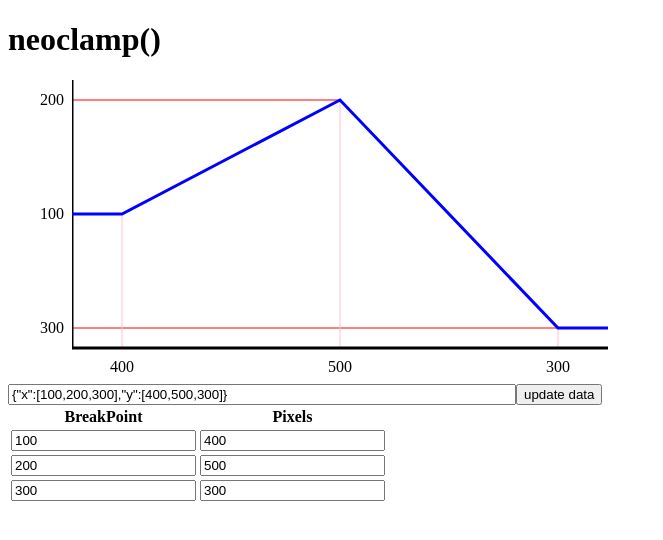
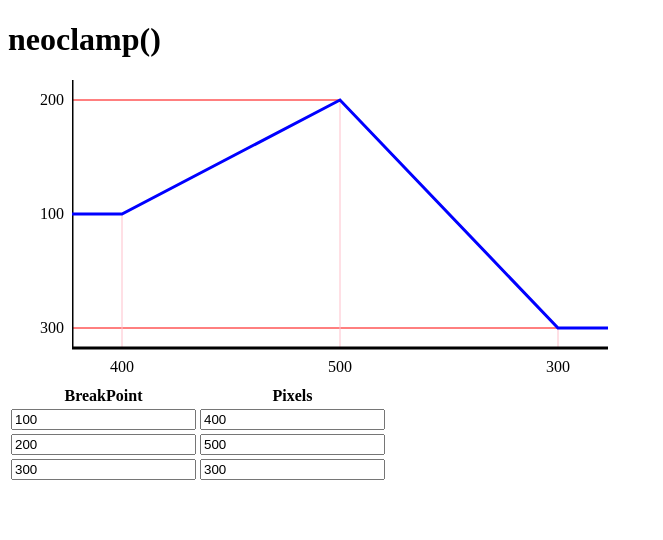
Before and after one commit to MeiWagatsuma/neoclamp, a React (Vite) app: page / in a window 1280 px wide. Shown: the top 540 px of the page, without its empty margins (0-663 px from the left). Built offline with nearby package versions, Linux system fonts and the light colour scheme.

Commit message:
Added onChangeHandler to table

```diff
--- a/src/App.tsx
+++ b/src/App.tsx
@@ -1,34 +1,28 @@
 import Graph from './Graph'
 import { useState } from 'react'
-import { styled } from '@stitches/react'
 import Table from './Table'
+import { OnChangeHandler, Data } from './type'
 
 function App(): JSX.Element {
-  const [data, setData] = useState({
+  const [data, setData] = useState<Data>({
     x: [100, 200, 300],
     y: [400, 500, 300]
   })
 
-  const [input, setInput] = useState(JSON.stringify(data))
-  const onChangeHandler = (e: any): void => {
-    setInput(e.target.value)
-  }
-  const onClickHandler = (): void => {
-    setData(JSON.parse(input))
+  const onChangeHandler: OnChangeHandler = (e, key, index) => {
+    const result: Data = { ...data }
+    result[key][index] = Number(e.target.value)
+    console.log(result)
+    setData(result)
   }
 
   return (
     <div className="App">
       <h1>neoclamp()</h1>
       <Graph width={600} height={300} data={data} marginX={100} marginY={40} />
-      <Input onChange={onChangeHandler} value={input} />
-      <button onClick={onClickHandler}>update data</button>
-      <Table data={data} />
+      <Table data={data} onChangeHandler={onChangeHandler} />
     </div>
   )
 }
-const Input = styled('input', {
-  width: '500px'
-})
 
 export default App
--- a/src/Table/Row.tsx
+++ b/src/Table/Row.tsx
@@ -1,17 +1,26 @@
 interface Props {
   rows: number[][]
+  onChangeHandler: any
 }
-export default function Row({ rows }: Props): JSX.Element {
+export default function Row({ rows, onChangeHandler }: Props): JSX.Element {
   return (
     <tbody>
       {rows.map(
         (row: number[], i): JSX.Element => (
           <tr key={i}>
             <td className="breakpoint">
-              <input type="number" value={row[0]} />
+              <input
+                onChange={(e) => onChangeHandler(e, 'x', i)}
+                type="number"
+                value={row[0]}
+              />
             </td>
             <td className="pixels">
-              <input type="number" value={row[1]} />
+              <input
+                onChange={(e) => onChangeHandler(e, 'y', i)}
+                type="number"
+                value={row[1]}
+              />
             </td>
           </tr>
         )
--- a/src/Table/index.tsx
+++ b/src/Table/index.tsx
@@ -5,8 +5,9 @@ interface Props {
     x: number[]
     y: number[]
   }
+  onChangeHandler: any
 }
-export default function Table({ data }: Props): JSX.Element {
+export default function Table({ data, onChangeHandler }: Props): JSX.Element {
   const rows: number[][] = []
   data.x.forEach((_, i) => rows.push([data.x[i], data.y[i]]))
   return (
@@ -17,7 +18,7 @@ export default function Table({ data }: Props): JSX.Element {
           <th>Pixels</th>
         </tr>
       </thead>
-      <Row rows={rows} />
+      <Row rows={rows} onChangeHandler={onChangeHandler} />
     </table>
   )
 }
--- /dev/null
+++ b/src/type.ts
@@ -0,0 +1,10 @@
+export interface Data {
+  x: number[]
+  y: number[]
+}
+
+export type OnChangeHandler = (
+  e: React.ChangeEvent<HTMLInputElement>,
+  key: keyof Data,
+  index: number
+) => void
```
